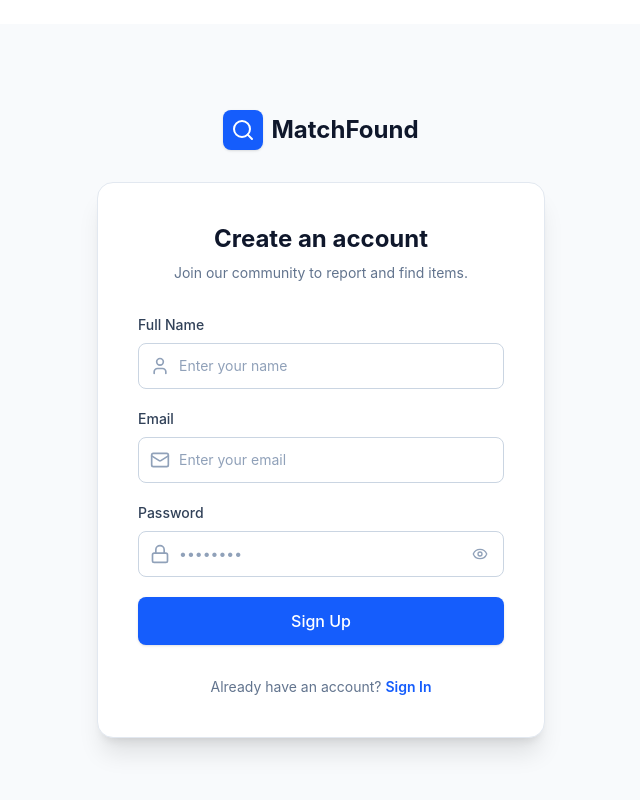
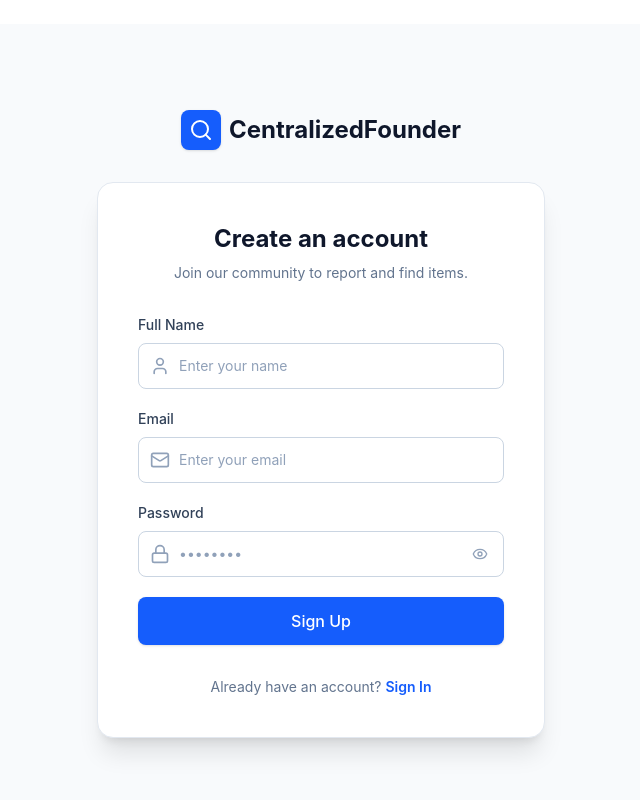
Before and after one commit to vinay-ydv/KindFind, a React (Vite) app in the folder frontend/: page /signup in a window 1280 px wide. Shown: the top 800 px of the page, without its empty margins (319-959 px from the left). Built offline with nearby package versions, Linux system fonts and the light colour scheme; no server answers.

Commit message:
Update title

```diff
--- a/frontend/src/pages/Signup.jsx
+++ b/frontend/src/pages/Signup.jsx
@@ -56,7 +56,7 @@ function Signup() {
         <div className="flex h-10 w-10 items-center justify-center rounded-lg bg-blue-600 shadow-sm">
           <Search className="h-6 w-6 text-white" />
         </div>
-        <span className="text-2xl font-bold text-slate-900">MatchFound</span>
+        <span className="text-2xl font-bold text-slate-900">CentralizedFounder</span>
       </div>
 
 
```
